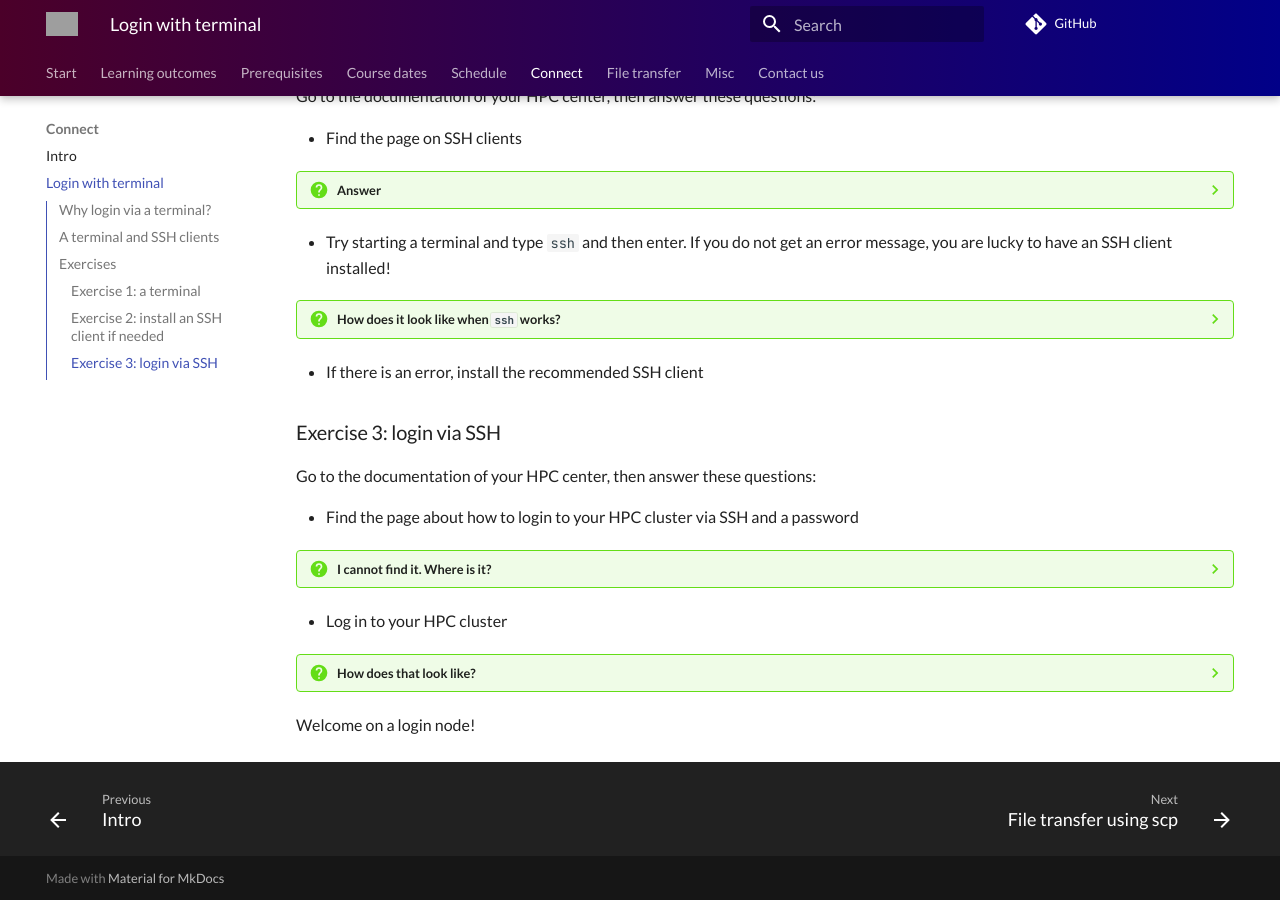
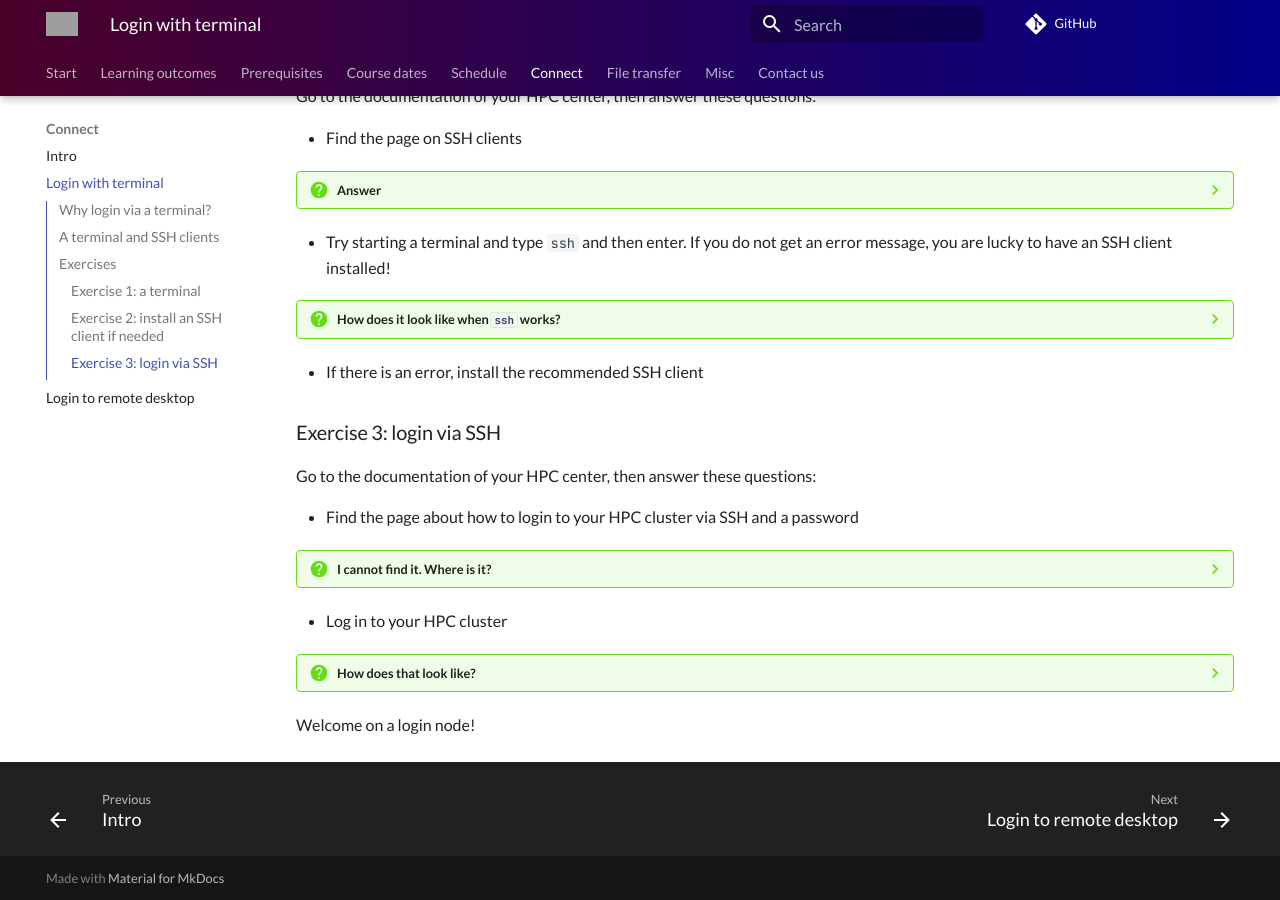
Before and after one commit to UPPMAX/naiss_file_transfer_course, an MkDocs documentation site: the page built from docs/sessions/login_terminal/README.md, in a window 1280 px wide and 900 px high, scrolled down 1423 px. Built offline with MkDocs 1.6.1 and Material for MkDocs 9.7.7, drawn with Linux system fonts in a browser that asks for light colours; comment, search, counter and statistics services are not loaded; grey boxes are pictures that could not be loaded.

Commit message:
Add (optional) session 'Login to remote desktop'

```diff
--- /dev/null
+++ b/docs/sessions/login_remote_desktop/README.md
@@ -0,0 +1 @@
+# Login to a remote desktop
--- a/mkdocs.yml
+++ b/mkdocs.yml
@@ -11,6 +11,7 @@ nav:
   - Connect:
     - Intro: sessions/intro.md
     - Login with terminal: sessions/login_terminal/README.md
+    - Login to remote desktop: sessions/login_remote_desktop/README.md
   - File transfer:
     - File transfer using scp: sessions/scp/README.md
     - File transfer using FileZilla: sessions/filezilla/README.md
```
